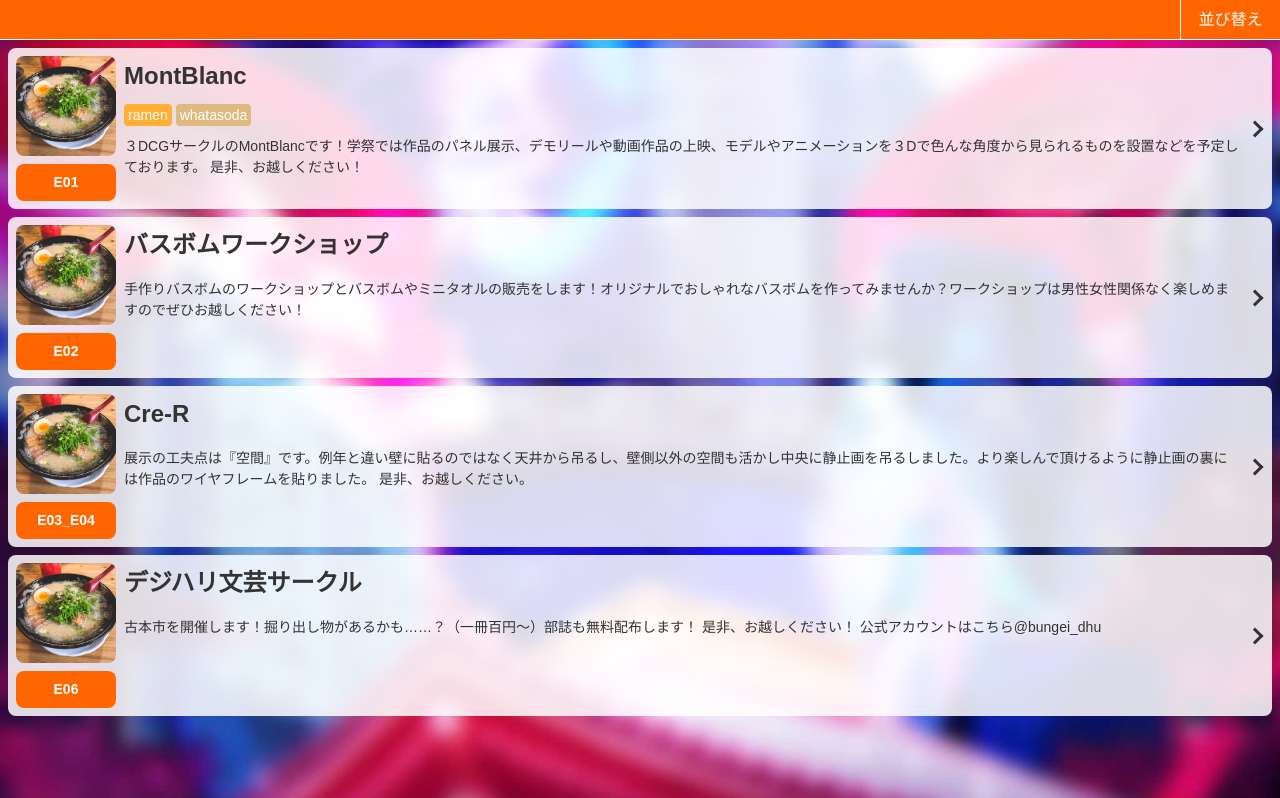
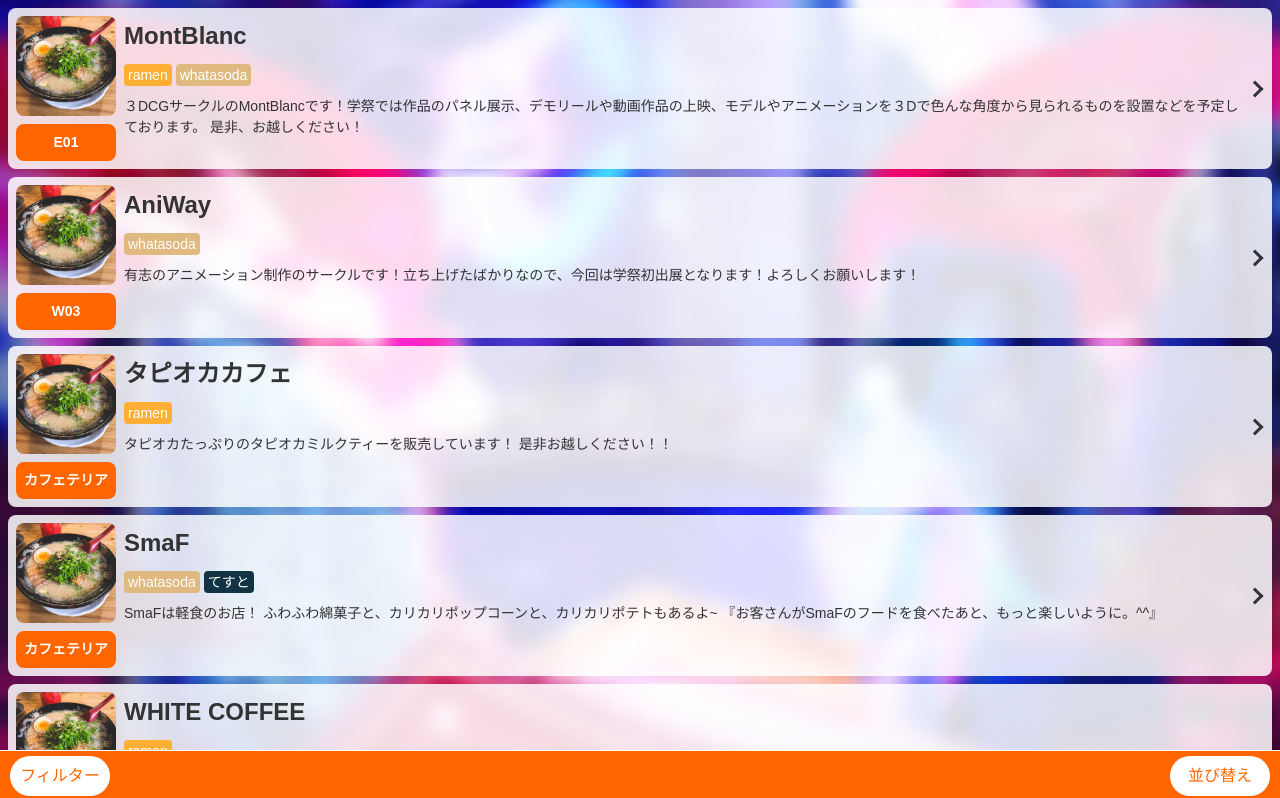
Before and after one commit to okatechnology/dhfes2019, a React app: page /event in a window 1280 px wide. Shown: the top 798 px of the page. Built offline with nearby package versions, Linux system fonts and the light colour scheme; the HTML template or start-up script is replaced by a standard one.

Commit message:
add: add sort function

```diff
--- /dev/null
+++ b/src/app/components/EventBottomBar.tsx
@@ -0,0 +1,77 @@
+import React, { useState } from 'react';
+import styled from 'styled-components';
+import BottomMenu from './EventBottomMenu';
+
+interface EventSortBarProps {
+  sortKey: keyof EventItem;
+  setSortKey: (key: keyof EventItem) => void;
+  filterKeyArr: OneOfTagKey[];
+  setFilterKeyArr: (keyArr: OneOfTagKey[]) => void;
+}
+
+const EventBottomBar = ({ sortKey, setSortKey, filterKeyArr, setFilterKeyArr }: EventSortBarProps) => {
+  const [visiableMenu, setVisiableMenu] = useState<'sort' | 'filter' | null>(null);
+
+  const onSetVisiableMenu = (target: 'sort' | 'filter' | null) => {
+    return (e: React.MouseEvent) => {
+      e.preventDefault();
+      setVisiableMenu((curr) => (target === curr ? null : target));
+    };
+  };
+
+  return (
+    <Wrapper>
+      <BottomMenu
+        menuType="filter"
+        open={visiableMenu === 'filter'}
+        filterKeyArr={filterKeyArr}
+        setFilterKeyArr={setFilterKeyArr}
+      />
+      <Button onClick={onSetVisiableMenu('filter')}>フィルター</Button>
+      <BottomMenu menuType="sort" open={visiableMenu === 'sort'} setSortKey={setSortKey} sortKey={sortKey} />
+      <Button onClick={onSetVisiableMenu('sort')}>並び替え</Button>
+      <CloseButton onClick={onSetVisiableMenu(null)} open={visiableMenu !== null} />
+    </Wrapper>
+  );
+};
+
+const Wrapper = styled.div`
+  align-items: center;
+  display: flex;
+  justify-content: space-between;
+  height: 5rem;
+  position: fixed;
+  bottom: 0;
+  left: 0;
+  right: 0;
+  border-top: 1px solid #fff;
+  background-color: #ff6600;
+  z-index: 9999;
+`;
+
+const Button = styled.div`
+  width: 10rem;
+  height: 4rem;
+  display: flex;
+  align-items: center;
+  justify-content: center;
+  color: #ff6600;
+  background-color: #fff;
+  margin: 0 1rem;
+  border-radius: 999px;
+  font-size: 1.6rem;
+  z-index: 9999;
+`;
+
+const CloseButton = styled.div<{ open: boolean }>`
+  display: ${({ open }) => (open ? 'block' : 'none')};
+  position: fixed;
+  top: 0;
+  bottom: 0;
+  right: 0;
+  left: 0;
+  z-index: 9000;
+  height: ${window.innerHeight}px;
+`;
+
+export default EventBottomBar;
--- /dev/null
+++ b/src/app/components/EventBottomMenu.tsx
@@ -0,0 +1,115 @@
+import React, { useState, useMemo } from 'react';
+import styled from 'styled-components';
+import TagMap from '../utils/supportedTagMap';
+import toggleItemOfArray from '../utils/toggleItemOfArray';
+
+interface SortMenuItem {
+  text: string;
+  key: keyof EventItem;
+}
+
+interface BottomSortMenuProps {
+  open: boolean;
+  setSortKey: (key: keyof EventItem) => void;
+  sortKey: keyof EventItem;
+  setFilterKeyArr?: undefined;
+  filterKeyArr?: undefined;
+  menuType: 'sort';
+}
+
+interface BottomFilterMenuProps {
+  open: boolean;
+  setSortKey?: undefined;
+  sortKey?: undefined;
+  setFilterKeyArr: (key: OneOfTagKey[]) => void;
+  filterKeyArr: OneOfTagKey[];
+  menuType: 'filter';
+}
+
+const sortMenuItems: SortMenuItem[] = [
+  {
+    text: '教室で並び替え',
+    key: 'room',
+  },
+  {
+    text: '名前で並び替え',
+    key: 'name',
+  },
+];
+
+const filterMenuItems: OneOfTagKey[] = Object.keys(TagMap) as OneOfTagKey[];
+
+const EventSortMenu = ({
+  open,
+  setSortKey,
+  sortKey,
+  setFilterKeyArr,
+  filterKeyArr,
+  menuType,
+}: BottomSortMenuProps | BottomFilterMenuProps) => {
+  const [visible, setVisible] = useState(false);
+
+  useMemo(() => {
+    setVisible(open);
+  }, [open]);
+
+  return (
+    <Wrapper visible={visible} menuType={menuType}>
+      {menuType === 'sort' &&
+        sortMenuItems.map(({ key, text }) => (
+          <ListItem key={key} onClick={() => setSortKey?.(key)}>
+            <div>{key === sortKey && '✔'}</div>
+            <div>{text}</div>
+          </ListItem>
+        ))}
+      {menuType === 'filter' && (
+        <ListItem
+          onClick={() => {
+            setFilterKeyArr?.([]);
+          }}
+          center
+        >
+          すべて解除
+        </ListItem>
+      )}
+      {menuType === 'filter' &&
+        filterMenuItems.map((value) => (
+          <ListItem
+            key={value}
+            onClick={() => filterKeyArr && setFilterKeyArr?.(toggleItemOfArray(filterKeyArr, value))}
+          >
+            <div>{filterKeyArr?.includes(value) && '👀'}</div>
+            <div>{value}</div>
+          </ListItem>
+        ))}
+    </Wrapper>
+  );
+};
+
+const Wrapper = styled.ul<{ visible: boolean; menuType: 'sort' | 'filter' }>`
+  display: ${({ visible }) => (visible ? 'block' : 'none')};
+  width: 50%;
+  position: fixed;
+  right: ${({ menuType }) => (menuType === 'filter' ? 'auto' : 0)};
+  left: ${({ menuType }) => (menuType === 'sort' ? 'auto' : 0)};
+  bottom: 5rem;
+  margin: 1px 0 0;
+  padding: 0;
+  z-index: 9999;
+`;
+
+const ListItem = styled.li<{ center?: boolean }>`
+  display: flex;
+  align-items: center;
+  justify-content: ${({ center }) => (center ? 'center' : 'space-between')};
+  height: 5rem;
+  background-color: #ff6600;
+  color: #fff;
+  list-style: none;
+  font-size: 1.6rem;
+  border-top: 1px solid #fff;
+  position: relative;
+  padding: 0 2rem;
+`;
+
+export default EventSortMenu;
--- a/src/app/components/EventList.tsx
+++ b/src/app/components/EventList.tsx
@@ -1,25 +1,35 @@
-import React, { useState, createContext, useMemo } from 'react';
+import React, { useState, useMemo } from 'react';
 import styled from 'styled-components';
 import EventListItem from './EventListItem';
-import EventSortBar from './EventSortBar';
+import EventBottomBar from './EventBottomBar';
 import sortEvents from '../data/eventData';
 import bgImg from '../assets/background.jpg';
 import FloorMap from '../containers/FloorMap';
+import TagMap from '../utils/supportedTagMap';
 
-export const ScrollTopContext = createContext<number>(0);
-
+export const allTagNames = Object.keys(TagMap) as OneOfTagKey[];
 const EventList = () => {
   const [sortKey, setSortKey] = useState<keyof EventItem>('room');
+  const [filterKeyArr, setFilterKeyArr] = useState<OneOfTagKey[]>(allTagNames);
   return (
     <>
       <Wrapper>
         <BgLayer />
-        <EventSortBar sortKey={sortKey} setSortKey={setSortKey} />
+        <EventBottomBar
+          sortKey={sortKey}
+          setSortKey={setSortKey}
+          filterKeyArr={filterKeyArr}
+          setFilterKeyArr={setFilterKeyArr}
+        />
         {useMemo(() => {
           return sortEvents(sortKey).map((item) => {
-            return <EventListItem {...item} key={item.name} />;
+            return (
+              item.tag.some((value) => filterKeyArr.includes(value)) && (
+                <EventListItem {...item} key={item.name} sortKey={sortKey} filterKeyArr={filterKeyArr} />
+              )
+            );
           });
-        }, [sortKey])}
+        }, [sortKey, filterKeyArr])}
       </Wrapper>
       <FloorMap />
     </>
@@ -28,6 +38,7 @@ const EventList = () => {
 
 const Wrapper = styled.div`
   position: relative;
+  padding: 0.8rem 0 5rem;
 `;
 
 const BgLayer = styled.div`
--- a/src/app/components/EventListItem.tsx
+++ b/src/app/components/EventListItem.tsx
@@ -1,13 +1,17 @@
-import React, { useRef, useEffect, useState } from 'react';
+import React, { useRef, useEffect, useState, useMemo } from 'react';
 import EventTag from './EventTag';
 import EventImage from './EventImage';
 import styled from 'styled-components';
 import { useFloorMapDispatcher } from '../containers/FloorMap';
 import useResize from '../utils/useResize';
+import supportedRoomMap from '../utils/supportedRoomMap';
 
-interface EventListItemProps extends Omit<EventItem, 'ruby'> {}
+interface EventListItemProps extends Omit<EventItem, 'ruby'> {
+  sortKey: keyof EventItem;
+  filterKeyArr: OneOfTagKey[];
+}
 
-const EventListItem = ({ name, description, tag, image, room }: EventListItemProps) => {
+const EventListItem = ({ name, description, tag, image, room, sortKey, filterKeyArr }: EventListItemProps) => {
   const [visible, setVisible] = useState(false);
   const cardRef = useRef<HTMLDivElement | null>(null);
   const dispatch = useFloorMapDispatcher();
@@ -30,13 +34,17 @@ const EventListItem = ({ name, description, tag, image, room }: EventListItemPro
     return () => {
       alive = false;
     };
-  }, [useResize()]);
+  }, [useResize(), sortKey, filterKeyArr]);
+
+  useMemo(() => {
+    setVisible(false);
+  }, [sortKey, filterKeyArr]);
 
   return (
     <Card ref={cardRef} visible={visible}>
       <div>
         <EventImage image={image} />
-        <Room>{room}</Room>
+        <Room>{supportedRoomMap[room].name}</Room>
       </div>
       <RightItem>
         <Name>{name}</Name>
@@ -65,7 +73,7 @@ const Card = styled.div<CardProps>`
   justify-content: space-between;
   padding: 0.8rem;
   background-color: rgba(255, 255, 255, 0.85);
-  margin: 0.8rem;
+  margin: 0 0.8rem 0.8rem;
   border-radius: 0.8rem;
   transition: transform 0.5s cubic-bezier(0.17, 0.67, 0.52, 1.26), opacity 0.5s ease-out;
   overflow: hidden;
--- a/src/app/components/EventSortBar.tsx
+++ /dev/null
@@ -1,64 +0,0 @@
-import React, { useState } from 'react';
-import styled from 'styled-components';
-import EventSortMenu from './EventSortMenu';
-
-interface EventSortBarProps {
-  sortKey: keyof EventItem;
-  setSortKey: (key: keyof EventItem) => void;
-}
-
-const EventSortBar = ({ sortKey, setSortKey }: EventSortBarProps) => {
-  const [open, setOpen] = useState(false);
-
-  const toggleOpen = (e: React.MouseEvent) => {
-    e.preventDefault();
-    setOpen((curr) => !curr);
-  };
-
-  const close = (e: React.MouseEvent) => {
-    e.preventDefault();
-    setOpen(false);
-  };
-
-  return (
-    <Wrapper>
-      <Button onClick={toggleOpen}>並び替え</Button>
-      <EventSortMenu open={open} setSortKey={setSortKey} sortKey={sortKey} />
-      <CloseButton onClick={close} open={open} />
-    </Wrapper>
-  );
-};
-
-const Wrapper = styled.div`
-  height: 4rem;
-  position: sticky;
-  top: 0;
-  border-bottom: 1px solid #fff;
-  background-color: #ff6600;
-  z-index: 9999;
-`;
-
-const Button = styled.a`
-  width: 10rem;
-  height: 100%;
-  display: flex;
-  align-items: center;
-  justify-content: center;
-  color: #fff;
-  margin: 0 0 0 auto;
-  border-left: 1px solid #fff;
-  font-size: 1.6rem;
-`;
-
-const CloseButton = styled.div<{ open: boolean }>`
-  display: ${({ open }) => (open ? 'block' : 'none')};
-  position: absolute;
-  top: 0;
-  bottom: 0;
-  right: 0;
-  left: 0;
-  z-index: -9999;
-  height: ${window.innerHeight}px;
-`;
-
-export default EventSortBar;
--- a/src/app/components/EventSortMenu.tsx
+++ /dev/null
@@ -1,67 +0,0 @@
-import React, { useState, useMemo } from 'react';
-import styled from 'styled-components';
-
-interface Item {
-  text: string;
-  key: keyof EventItem;
-}
-
-interface EventSortMenu {
-  setSortKey: (key: keyof EventItem) => void;
-  open: boolean;
-  sortKey: keyof EventItem;
-}
-
-const items: Item[] = [
-  {
-    text: '教室で並び替え',
-    key: 'room',
-  },
-  {
-    text: '名前で並び替え',
-    key: 'name',
-  },
-];
-
-const EventSortMenu = ({ setSortKey, open, sortKey }: EventSortMenu) => {
-  const [visible, setVisible] = useState(false);
-
-  useMemo(() => {
-    setVisible(open);
-  }, [open]);
-
-  return (
-    <Wrapper visible={visible}>
-      {items.map(({ key, text }) => (
-        <ListItem key={key} onClick={() => setSortKey(key)}>
-          {key === sortKey && '✔ '}
-          {text}
-        </ListItem>
-      ))}
-    </Wrapper>
-  );
-};
-
-const Wrapper = styled.ul<{ visible: boolean }>`
-  display: ${({ visible }) => (visible ? 'block' : 'none')};
-  width: 50%;
-  position: absolute;
-  right: 0;
-  margin: 1px 0 0;
-  padding: 0;
-`;
-
-const ListItem = styled.li`
-  display: flex;
-  align-items: center;
-  justify-content: center;
-  height: 4rem;
-  background-color: #ff6600;
-  color: #fff;
-  list-style: none;
-  font-size: 1.6rem;
-  border-bottom: 1px solid #fff;
-  position: relative;
-`;
-
-export default EventSortMenu;
--- a/src/app/utils/supportedTagMap.ts
+++ b/src/app/utils/supportedTagMap.ts
@@ -14,6 +14,8 @@ const TagMap = createTagMap({
   ramen: '#FFAF33',
   whatasoda: '#DFB97F',
   ['てすと']: '#134',
+  okatechnology: '#804d00',
+  waowao: '#120580',
 });
 
 export default TagMap;
```
